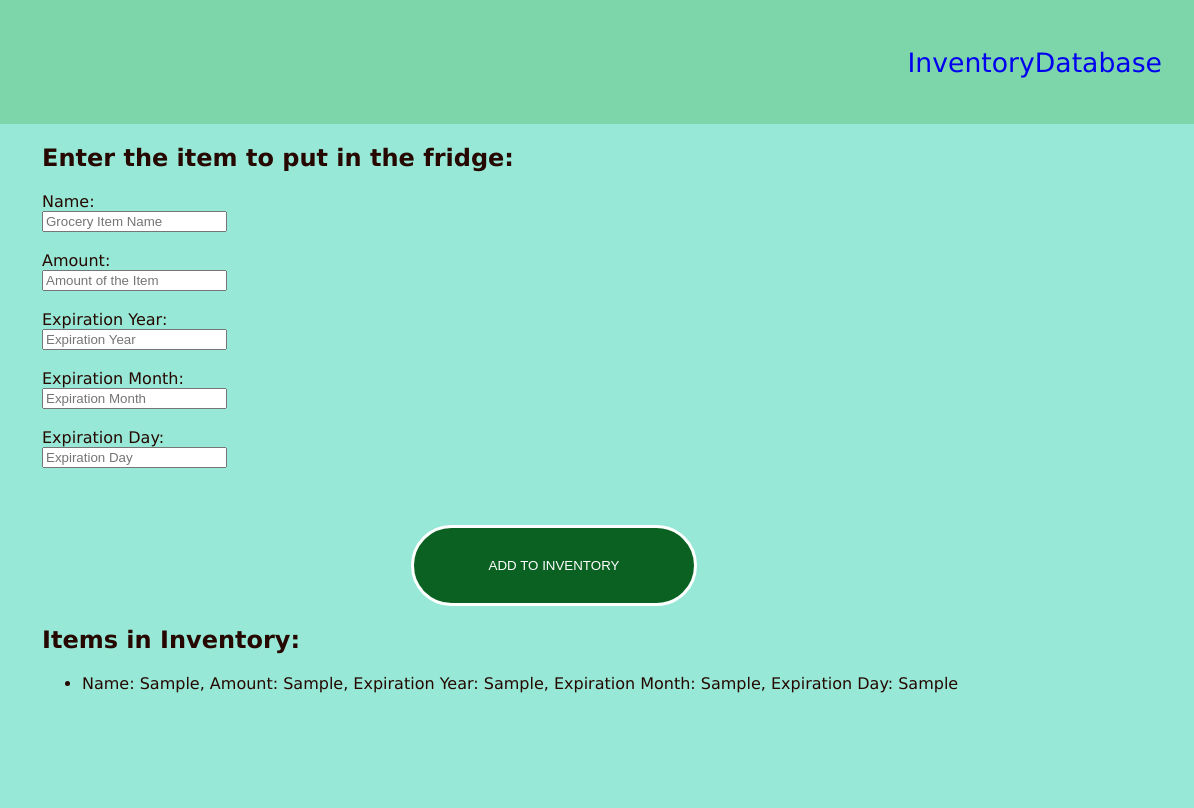
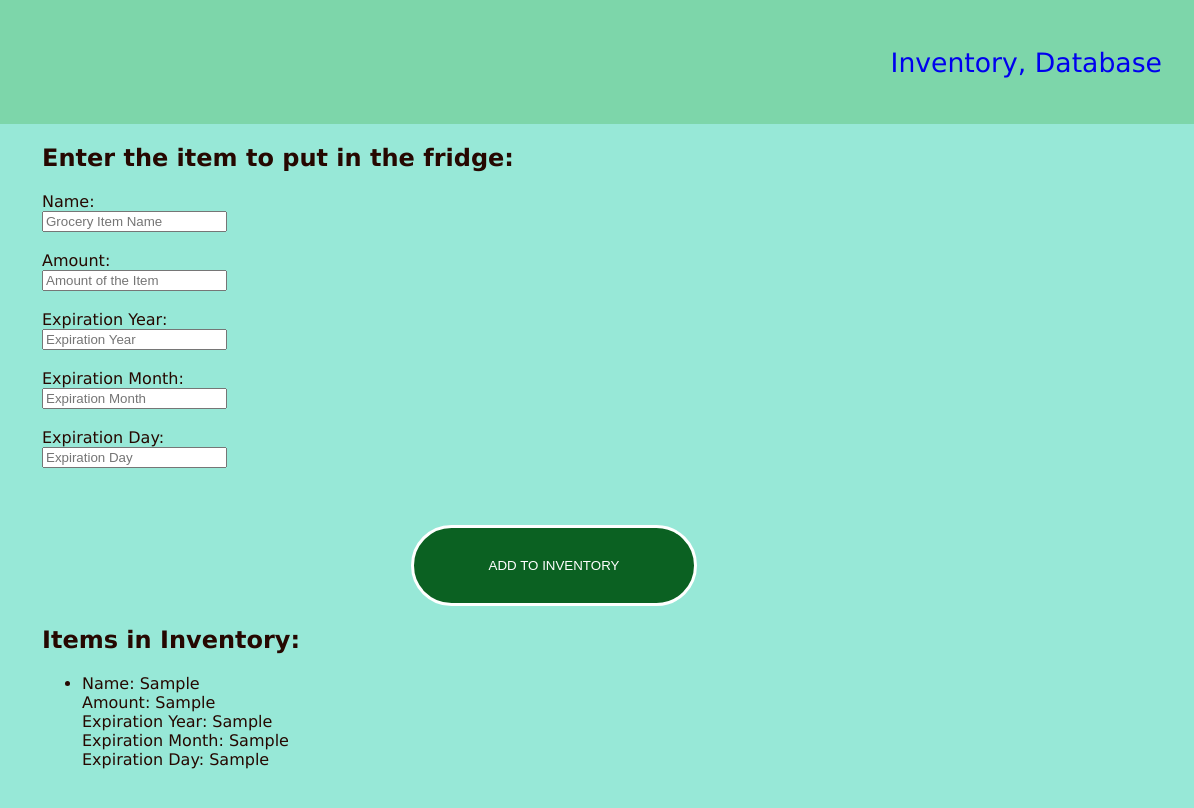
Before and after one commit to mkieu03/hacknc, a plain HTML site: page inventory.html in a window 1280 px wide. Both pictures are taken after typing "Sample", "Sample", "Sample", "Sample", "Sample" into the empty fields and a click on the button "ADD TO INVENTORY". Shown: the full height of the page, 86-1280 px from the left. Drawn offline with Linux system fonts and the light colour scheme.

Commit message:
Update inventory.html

```diff
--- a/inventory.html
+++ b/inventory.html
@@ -12,7 +12,7 @@
         <a href="index.html" class="menu-item logo"><img src="img/fridge-icon.png" class="logo" alt="fridge icon"></a>
         <div class="desktop-menu">
             <a href="inventory.html" class="menu-item">Inventory</a>
-            <a href="database.html" class="menu-item">Database</a>
+            <a href="database.html" class="menu-item">, Database</a>
         </div>
     </nav>
 </header>
@@ -64,15 +64,14 @@
           // Display the entered data in a list
           var inventoryList = document.getElementById("inventoryList");
           var listItem = document.createElement("li");
-          listItem.textContent =
-          `Name: ${nameInput},
-          Amount: ${amountInput},
-          Expiration Year: ${expYearInput},
-          Expiration Month: ${expMonthInput},
-          Expiration Day: ${expDayInput}`;
+          listItem.innerHTML =
+          `Name: ${nameInput}<br>
+          Amount: ${amountInput}<br>
+          Expiration Year: ${expYearInput}<br>
+          Expiration Month: ${expMonthInput}<br>
+          Expiration Day: ${expDayInput}<br><br> `
           inventoryList.appendChild(listItem);
         }
       </script>
-
 </body>
 </html>
```
